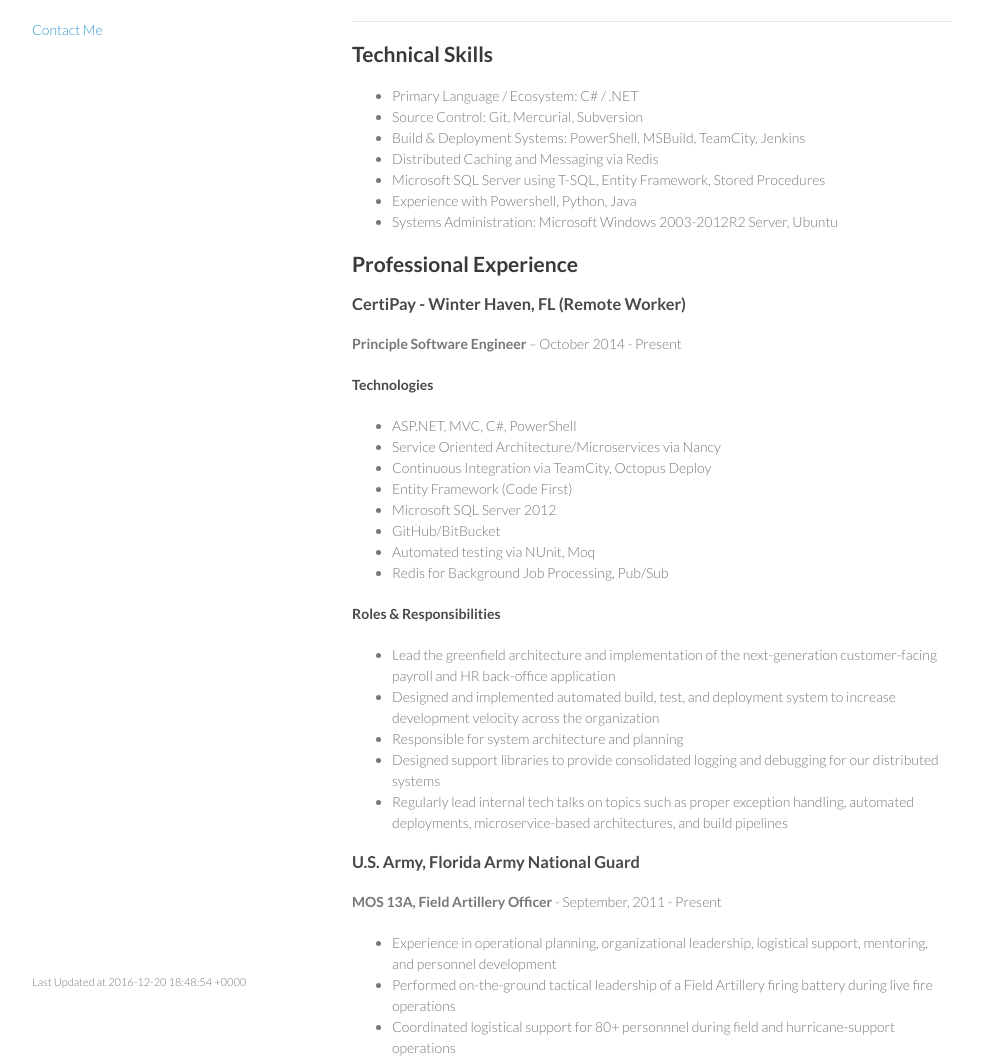
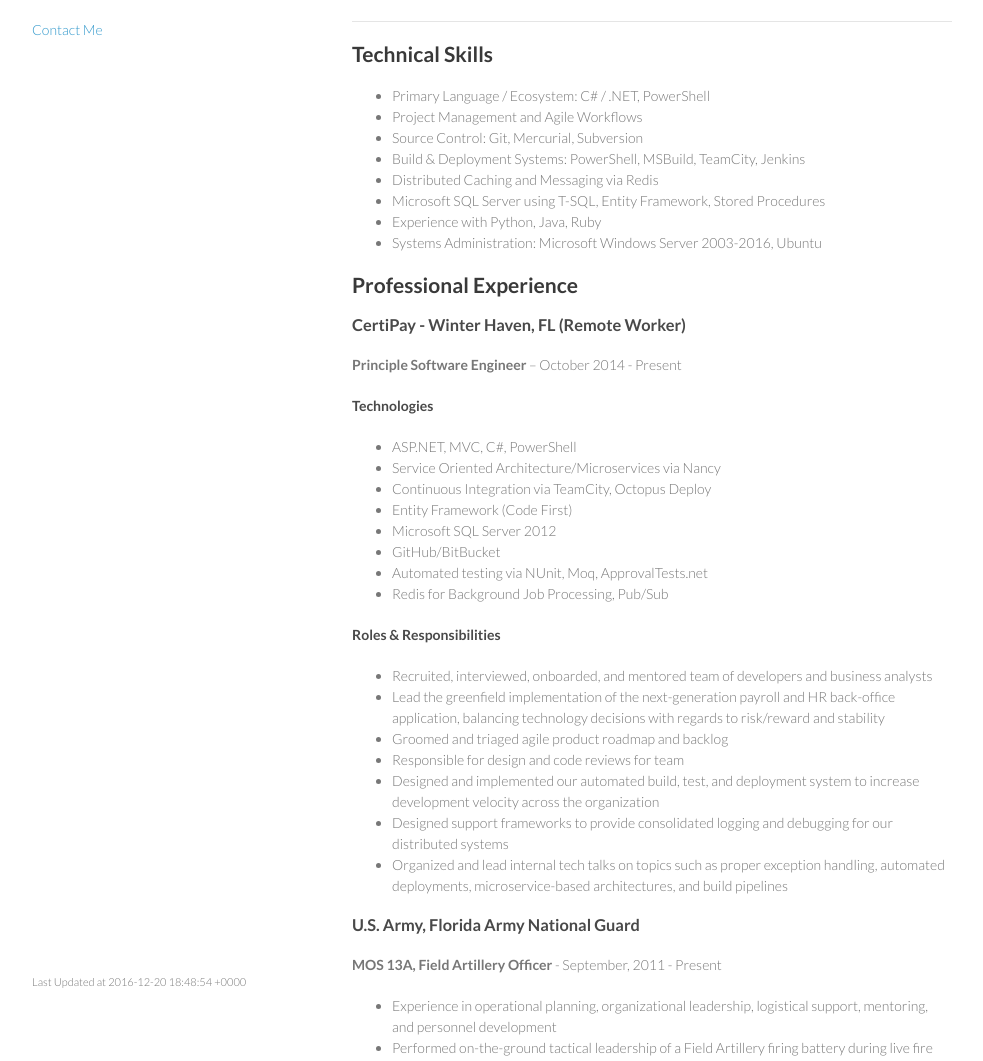
Before and after one commit to mattgwagner/mattgwagner, a Jekyll site: the page built from cv.md, in a window 1280 px wide and 1400 px high, cut to the strip 339-1400 px from the top of the window. Shown: the whole strip, without its empty margins (148-1131 px from the left). Built offline with Jekyll 4.4.1, drawn with Linux system fonts in a browser that asks for light colours; some of the changed text lies outside the part shown.

Commit message:
Update cv.md

```diff
--- a/cv.md
+++ b/cv.md
@@ -21,13 +21,14 @@ title: Matt G. Wagner - Curriculum Vitae
 
 ## Technical Skills
 
-* Primary Language / Ecosystem: C# / .NET
+* Primary Language / Ecosystem: C# / .NET, PowerShell
+* Project Management and Agile Workflows
 * Source Control: Git, Mercurial, Subversion
 * Build & Deployment Systems: PowerShell, MSBuild, TeamCity, Jenkins
 * Distributed Caching and Messaging via Redis
 * Microsoft SQL Server using T-SQL, Entity Framework, Stored Procedures
-* Experience with Powershell, Python, Java
-* Systems Administration: Microsoft Windows 2003-2012R2 Server, Ubuntu
+* Experience with Python, Java, Ruby
+* Systems Administration: Microsoft Windows Server 2003-2016, Ubuntu
 
 ## Professional Experience
 
@@ -42,16 +43,18 @@ title: Matt G. Wagner - Curriculum Vitae
 * Entity Framework (Code First)
 * Microsoft SQL Server 2012
 * GitHub/BitBucket
-* Automated testing via NUnit, Moq
+* Automated testing via NUnit, Moq, ApprovalTests.net
 * Redis for Background Job Processing, Pub/Sub
 
 #### Roles & Responsibilities
 
-* Lead the greenfield architecture and implementation of the next-generation customer-facing payroll and HR back-office application
-* Designed and implemented automated build, test, and deployment system to increase development velocity across the organization
-* Responsible for system architecture and planning
-* Designed support libraries to provide consolidated logging and debugging for our distributed systems
-* Regularly lead internal tech talks on topics such as proper exception handling, automated deployments, microservice-based architectures, and build pipelines
+* Recruited, interviewed, onboarded, and mentored team of developers and business analysts
+* Lead the greenfield implementation of the next-generation payroll and HR back-office application, balancing technology decisions with regards to risk/reward and stability
+* Groomed and triaged agile product roadmap and backlog
+* Responsible for design and code reviews for team
+* Designed and implemented our automated build, test, and deployment system to increase development velocity across the organization
+* Designed support frameworks to provide consolidated logging and debugging for our distributed systems
+* Organized and lead internal tech talks on topics such as proper exception handling, automated deployments, microservice-based architectures, and build pipelines
 
 ### U.S. Army, Florida Army National Guard
 **MOS 13A, Field Artillery Officer** - September, 2011 - Present
@@ -141,6 +144,12 @@ ASP.NET, C#, SVN, Stored Procedures
 ### University of South Florida Academic Computing Help Desk - Tampa, FL
 **Student Technology Consultant** - January 2006 - December 2006
 
+## Conferences
+
+### Tampa Code Camp  - July 2016 - "Moving Fast Without Breaking Things in .NET"
+
+I provided insight into my background and experience on the .NET platform while working in organizations that can't afford to have outages and regressions while still embracing continuous integration and agile processed
+
 ## Education
 
 ### University of South Florida - Tampa, FL
```
